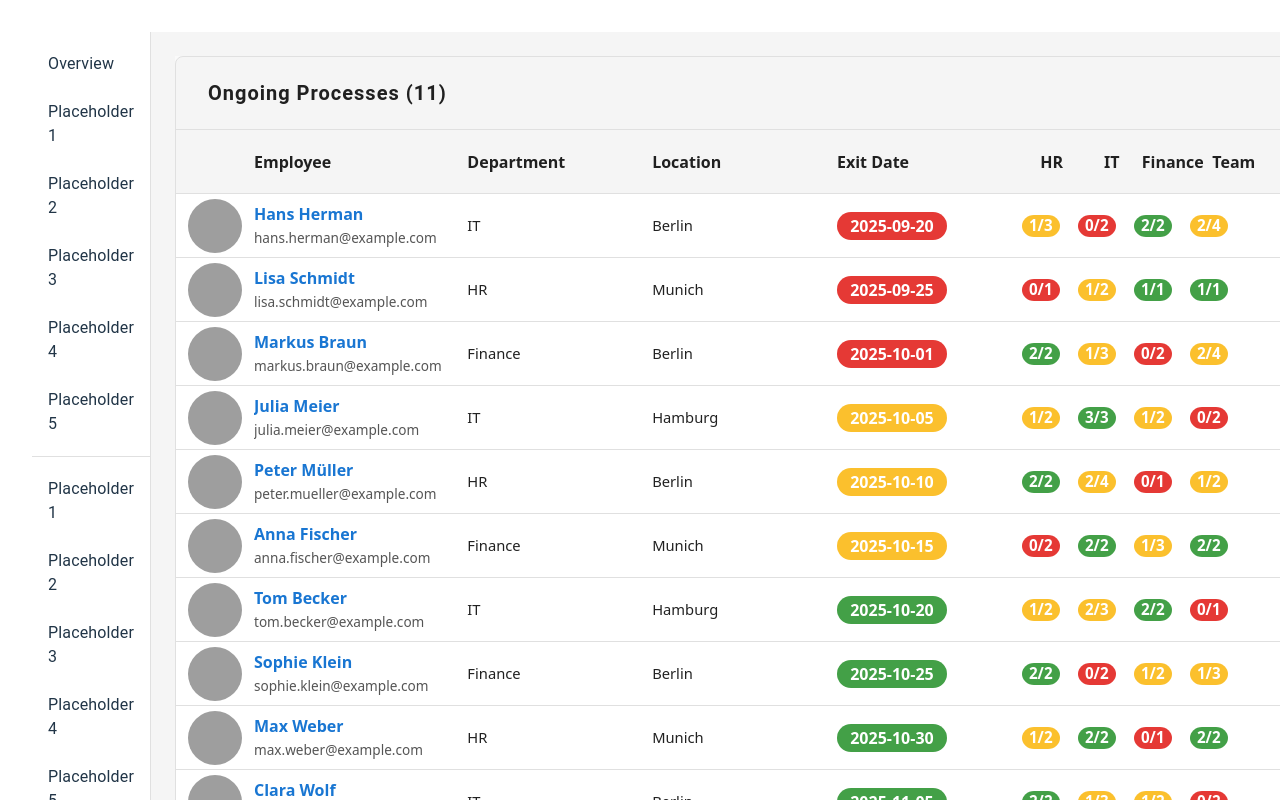
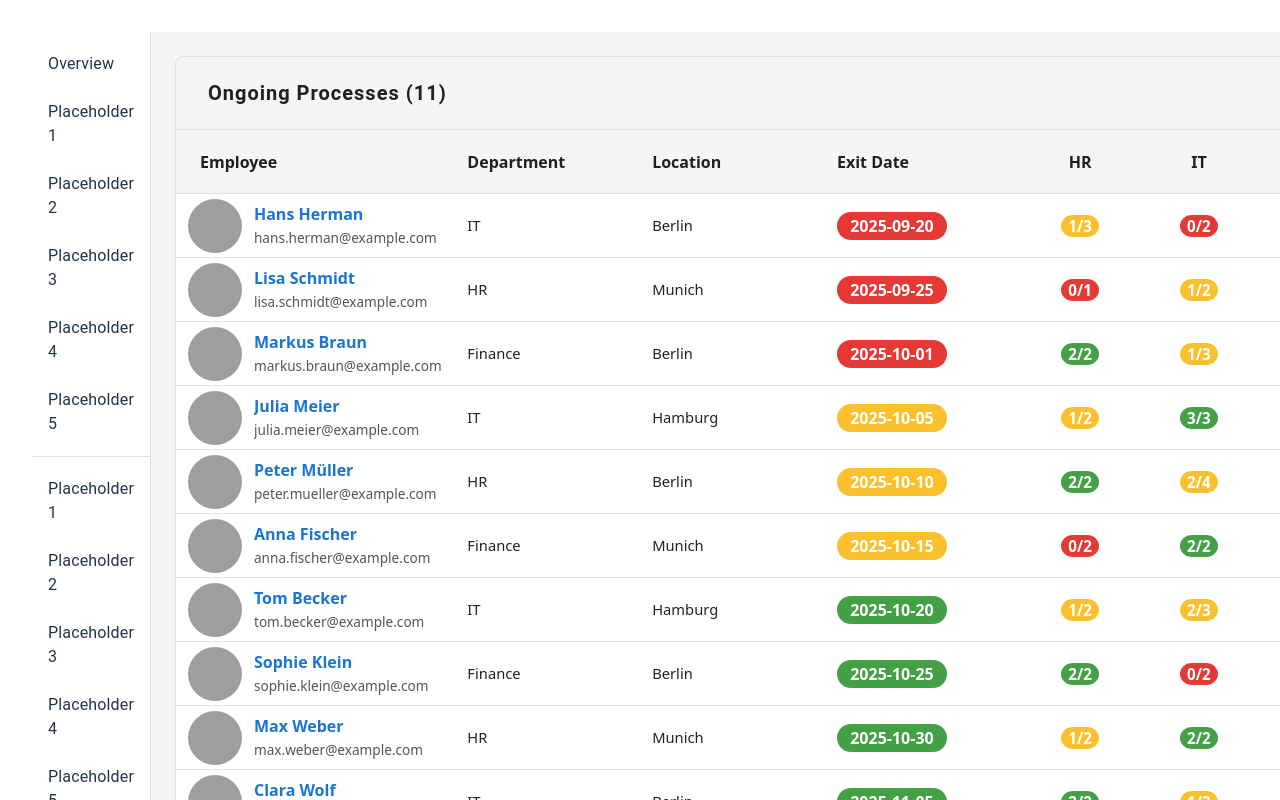
Before and after one commit to PatrickGress/offboardingtoolTS, a React (Vite) app: page / in a window 1280 px wide. Shown: the top 800 px of the page. Built offline with nearby package versions, Linux system fonts and the light colour scheme; grey boxes are pictures that could not be loaded; the HTML template or start-up script is replaced by a standard one.

Commit message:
table: date width try

```diff
--- a/src/components/WorkflowCard.tsx
+++ b/src/components/WorkflowCard.tsx
@@ -41,7 +41,7 @@ export function WorkflowCard({ data, onNameClick, isTableRow = false, isLast = f
         <td style={{ width: '14%', minWidth: 120 }}>
           <span style={{ fontSize: '0.92rem', whiteSpace: 'nowrap', overflow: 'hidden', textOverflow: 'ellipsis', textAlign: 'left', display: 'flex', alignItems: 'center', height: 54 }}>{data.location}</span>
         </td>
-        <td style={{ width: '14%', minWidth: 120, textAlign: 'left' }}>
+        <td style={{ width: '4%', minWidth: 60, textAlign: 'left' }}>
           {(() => {
             const today = new Date();
             const exit = new Date(data.exitDate);
@@ -56,19 +56,17 @@ export function WorkflowCard({ data, onNameClick, isTableRow = false, isLast = f
             );
           })()}
         </td>
-        <td style={{ width: '36%', minWidth: 320, paddingRight: 24 }}>
-          <div style={{ display: 'flex', gap: 18, alignItems: 'center', minWidth: 320, height: 54 }}>
         {subflowLabels.map((label, idx) => {
           const sf = data.statuses[idx] || { color: 'red', completion: '0/0' };
           let bg = '#e53935';
           if (sf.color === 'yellow') bg = '#fbc02d';
           if (sf.color === 'green') bg = '#43a047';
           return (
-                <span key={label} style={{ display: 'inline-flex', alignItems: 'center', justifyContent: 'center', width: 38, height: 22, borderRadius: '12px / 50%', fontSize: '0.95rem', fontWeight: 600, color: '#fff', background: bg }}>{sf.completion}</span>
+            <td key={label} style={{ width: '9%', minWidth: 60, textAlign: 'center' }}>
+              <span style={{ display: 'inline-flex', alignItems: 'center', justifyContent: 'center', width: 38, height: 22, borderRadius: '12px / 50%', fontSize: '0.95rem', fontWeight: 600, color: '#fff', background: bg }}>{sf.completion}</span>
+            </td>
           );
         })}
-          </div>
-        </td>
       </tr>
     );
   }
--- a/src/components/WorkflowOverview.tsx
+++ b/src/components/WorkflowOverview.tsx
@@ -59,16 +59,14 @@ export function WorkflowOverview({ onWorkflowClick }: { onWorkflowClick: (id: st
         <table style={{ width: '100%', borderCollapse: 'collapse', background: '#fafafa' }}>
           <thead>
             <tr style={{ background: '#f5f5f5', borderTop: '1px solid #e0e0e0', borderBottom: '1px solid #e0e0e0', height: 64 }}>
-              <th style={{ width: '22%', minWidth: 56, textAlign: 'left', fontWeight: 600, fontSize: '1rem', paddingLeft: 78 }}>Employee</th>
+              <th style={{ width: '22%', minWidth: 56, textAlign: 'left', fontWeight: 600, fontSize: '1rem', paddingLeft: 24 }}>Employee</th>
               <th style={{ width: '14%', minWidth: 120, maxWidth: 420, textAlign: 'left', fontWeight: 600, fontSize: '1rem' }}>Department</th>
               <th style={{ width: '14%', minWidth: 120, textAlign: 'left', fontWeight: 600, fontSize: '1rem' }}>Location</th>
               <th style={{ width: '14%', minWidth: 120, textAlign: 'left', fontWeight: 600, fontSize: '1rem' }}>Exit Date</th>
-              <th style={{ width: '36%', minWidth: 320, textAlign: 'left', fontWeight: 600, fontSize: '1rem', paddingRight: 24 }}>
-                <span style={{ minWidth: 60, textAlign: 'center', display: 'inline-block' }}>HR</span>
-                <span style={{ minWidth: 60, textAlign: 'center', display: 'inline-block' }}>IT</span>
-                <span style={{ minWidth: 60, textAlign: 'center', display: 'inline-block' }}>Finance</span>
-                <span style={{ minWidth: 60, textAlign: 'center', display: 'inline-block' }}>Team</span>
-              </th>
+              <th style={{ width: '9%', minWidth: 60, textAlign: 'center', fontWeight: 600, fontSize: '1rem' }}>HR</th>
+              <th style={{ width: '9%', minWidth: 60, textAlign: 'center', fontWeight: 600, fontSize: '1rem' }}>IT</th>
+              <th style={{ width: '9%', minWidth: 60, textAlign: 'center', fontWeight: 600, fontSize: '1rem' }}>Finance</th>
+              <th style={{ width: '9%', minWidth: 60, textAlign: 'center', fontWeight: 600, fontSize: '1rem' }}>Team</th>
             </tr>
           </thead>
           <tbody>
```
Lines whose indentation alone changed are shown as unchanged.
